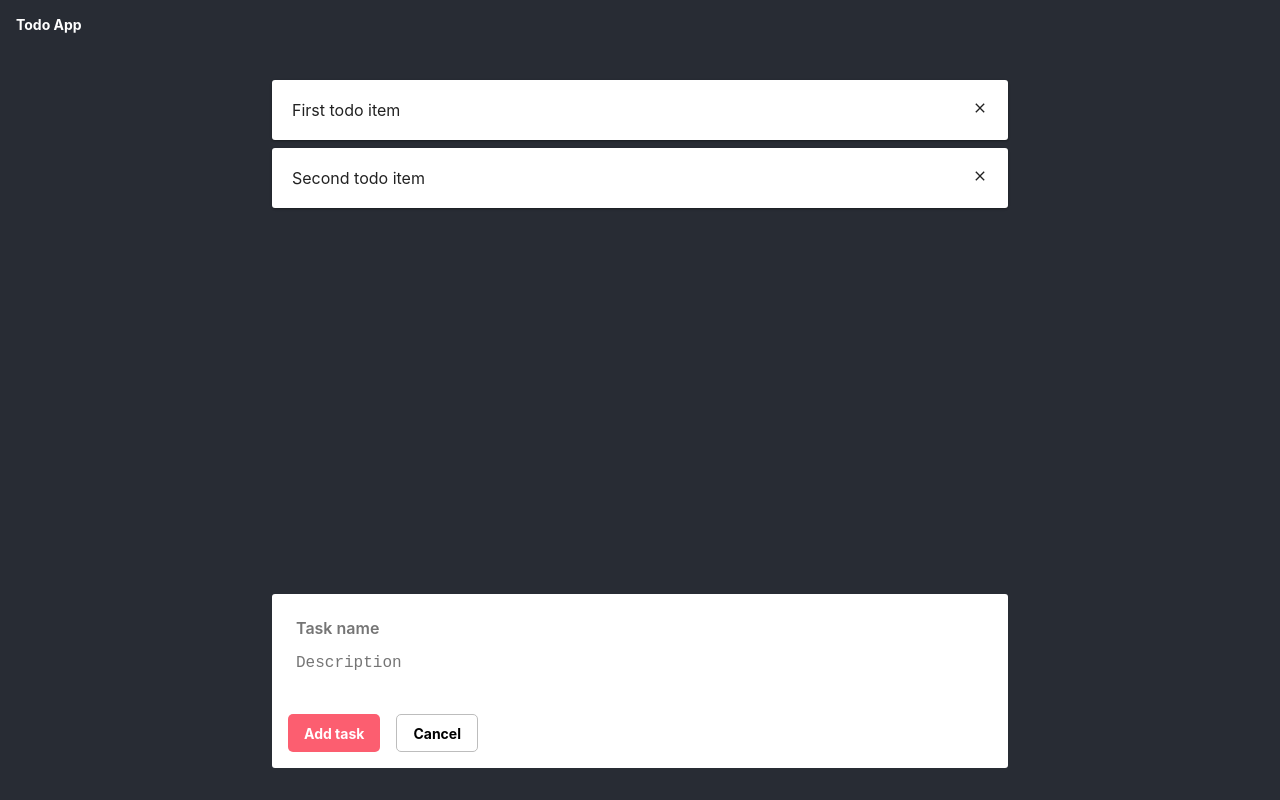
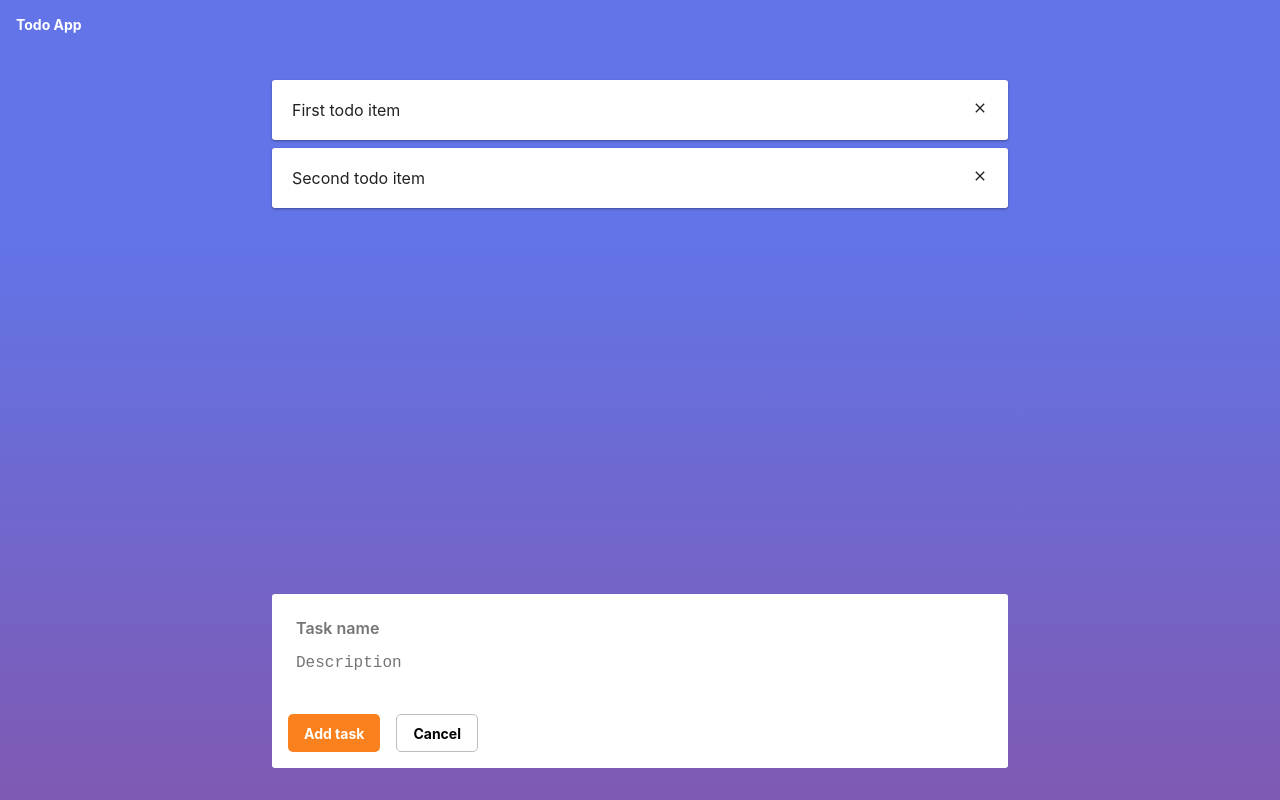
Before and after one commit to orjanbp/react-demo-todoapp, a React (Create React App) app: page / in a window 1280 px wide. Built offline with nearby package versions, Linux system fonts and the light colour scheme.

Commit message:
add a background

```diff
--- a/src/components/layout/AppBackground.tsx
+++ b/src/components/layout/AppBackground.tsx
@@ -1,7 +1,7 @@
 import styled from 'styled-components';
 
 export const AppBackground = styled.div`
-  background-color: #282c34;
+  background: linear-gradient(180deg,rgba(98,116,231,1) 30%,rgba(135,82,163,1) 120%);
   min-height: 100vh;
   display: flex;
   flex-direction: column;
--- a/src/utils/theme.ts
+++ b/src/utils/theme.ts
@@ -6,9 +6,9 @@ export const defaultTheme: DefaultTheme = {
     background80: '#f5f5f5',
     background60: '#e0e0e0',
     background40: '#bdbdbd',
-    primary100: '#FD7D8C',
-    primary80: '#FC5E70',
-    primary60: '#CA4B5A',
+    primary100: '#fb9644',
+    primary80: '#fa811e',
+    primary60: '#e56a05',
     border: '#bdbdbd',
   }
 }
```
